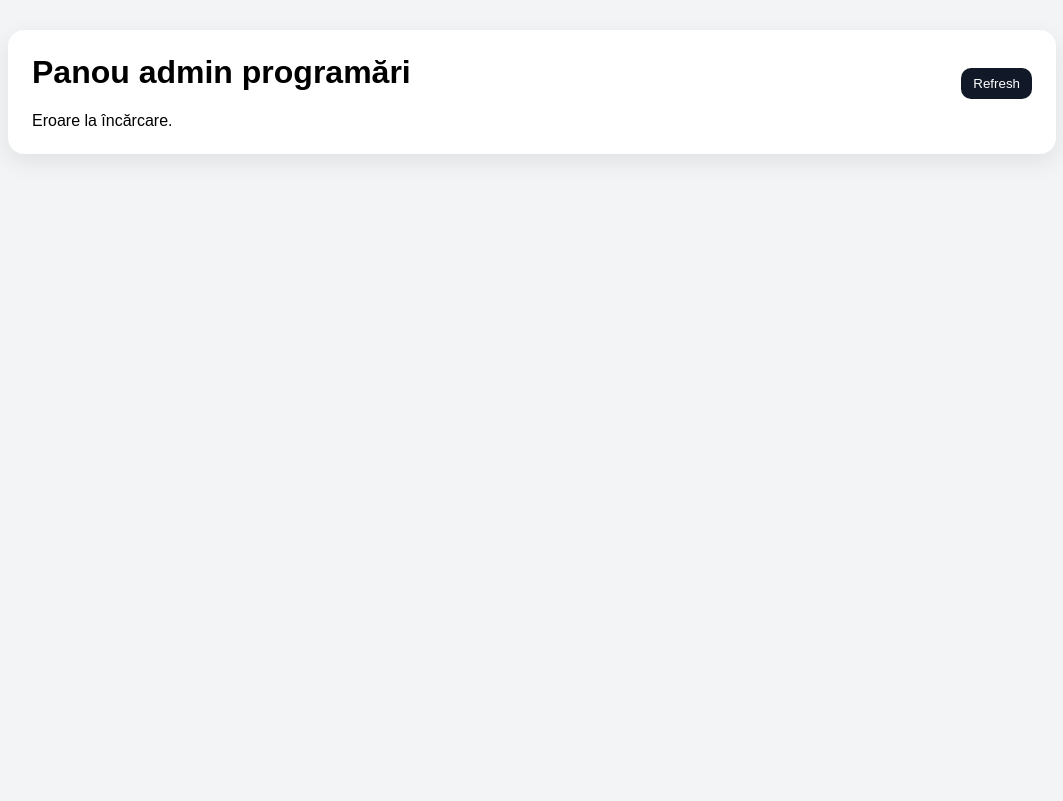
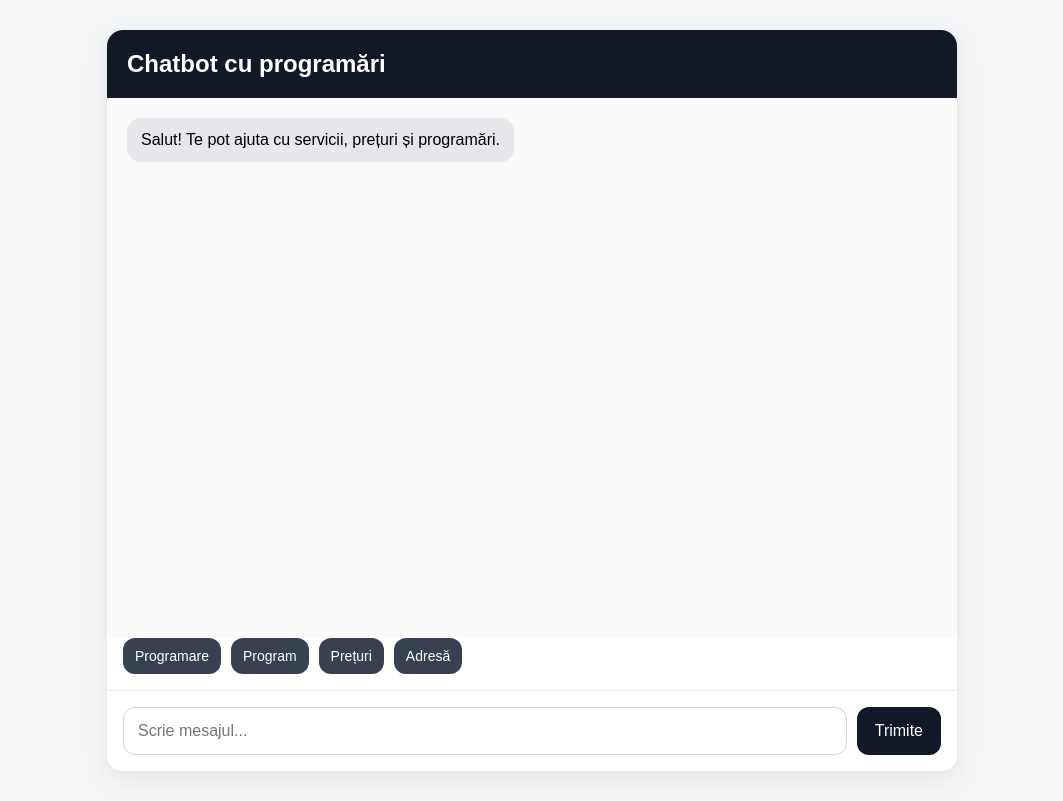
Before and after one commit to alex23-ui/ai-chatbot, a website: page public/admin.html in a window 1280 px wide. Shown: the whole page, without its empty margins (108-1171 px from the left). Drawn offline with Linux system fonts and the light colour scheme; no server answers.

Commit message:
Update admin.html

```diff
--- a/public/admin.html
+++ b/public/admin.html
@@ -3,133 +3,189 @@
 <head>
   <meta charset="UTF-8" />
   <meta name="viewport" content="width=device-width, initial-scale=1.0" />
-  <title>Admin programări</title>
+  <title>Chatbot cu programări</title>
   <style>
     body {
+      margin: 0;
       font-family: Arial, sans-serif;
-      background: #f3f4f6;
-      margin: 0;
-      padding: 30px;
+      background: #f4f6f8;
     }
-    .wrap {
-      max-width: 1000px;
-      margin: auto;
+    .container {
+      max-width: 850px;
+      margin: 30px auto;
       background: white;
       border-radius: 16px;
-      padding: 24px;
       box-shadow: 0 8px 24px rgba(0,0,0,0.08);
+      overflow: hidden;
     }
-    h1 {
-      margin-top: 0;
-    }
-    table {
-      width: 100%;
-      border-collapse: collapse;
-      margin-top: 20px;
-    }
-    th, td {
-      padding: 12px;
-      border-bottom: 1px solid #e5e7eb;
-      text-align: left;
-    }
-    th {
+    .header {
+      padding: 20px;
+      font-size: 24px;
+      font-weight: bold;
       background: #111827;
       color: white;
     }
+    #chat {
+      height: 500px;
+      overflow-y: auto;
+      padding: 20px;
+      background: #fafafa;
+    }
+    .msg {
+      margin-bottom: 14px;
+      line-height: 1.5;
+    }
+    .user {
+      text-align: right;
+    }
+    .user span {
+      display: inline-block;
+      background: #dbeafe;
+      padding: 10px 14px;
+      border-radius: 14px;
+      max-width: 75%;
+    }
+    .bot span {
+      display: inline-block;
+      background: #e5e7eb;
+      padding: 10px 14px;
+      border-radius: 14px;
+      max-width: 75%;
+    }
+    .input-area {
+      display: flex;
+      gap: 10px;
+      padding: 16px;
+      border-top: 1px solid #eee;
+      background: white;
+    }
+    input {
+      flex: 1;
+      padding: 14px;
+      font-size: 16px;
+      border: 1px solid #d1d5db;
+      border-radius: 12px;
+      outline: none;
+    }
     button {
-      padding: 8px 12px;
+      padding: 14px 18px;
+      font-size: 16px;
       border: none;
-      border-radius: 10px;
+      border-radius: 12px;
       cursor: pointer;
-      background: #dc2626;
+      background: #111827;
       color: white;
     }
-    .topbar {
+    .typing {
+      color: #666;
+      font-style: italic;
+      margin-bottom: 12px;
+    }
+    .quick-actions {
       display: flex;
-      justify-content: space-between;
-      align-items: center;
-      gap: 12px;
+      gap: 10px;
+      flex-wrap: wrap;
+      padding: 0 16px 16px;
+      background: white;
     }
-    .refresh {
-      background: #111827;
-    }
-    .empty {
-      margin-top: 20px;
-      color: #666;
+    .quick-actions button {
+      background: #374151;
+      padding: 10px 12px;
+      font-size: 14px;
     }
   </style>
 </head>
 <body>
-  <div class="wrap">
-    <div class="topbar">
-      <h1>Panou admin programări</h1>
-      <button class="refresh" onclick="loadAppointments()">Refresh</button>
+  <div class="container">
+    <div class="header">Chatbot cu programări</div>
+
+    <div id="chat"></div>
+
+    <div class="quick-actions">
+      <button onclick="quickMessage('Vreau să fac o programare')">Programare</button>
+      <button onclick="quickMessage('Care este programul?')">Program</button>
+      <button onclick="quickMessage('Ce prețuri aveți?')">Prețuri</button>
+      <button onclick="quickMessage('Unde sunteți?')">Adresă</button>
     </div>
 
-    <div id="content"></div>
+    <div class="input-area">
+      <input id="message" type="text" placeholder="Scrie mesajul..." />
+      <button onclick="sendMessage()">Trimite</button>
+    </div>
   </div>
 
   <script>
-    async function loadAppointments() {
-      const content = document.getElementById("content");
-      content.innerHTML = "Se încarcă...";
+    const chat = document.getElementById("chat");
+    const input = document.getElementById("message");
+    const sessionId = localStorage.getItem("sessionId") || crypto.randomUUID();
+
+    localStorage.setItem("sessionId", sessionId);
+
+    function escapeHtml(text) {
+      const div = document.createElement("div");
+      div.innerText = text;
+      return div.innerHTML;
+    }
+
+    function addMessage(text, sender) {
+      const div = document.createElement("div");
+      div.className = "msg " + sender;
+      div.innerHTML = `<span>${escapeHtml(text)}</span>`;
+      chat.appendChild(div);
+      chat.scrollTop = chat.scrollHeight;
+    }
+
+    function addTyping() {
+      const div = document.createElement("div");
+      div.className = "typing";
+      div.id = "typing";
+      div.textContent = "Botul scrie...";
+      chat.appendChild(div);
+      chat.scrollTop = chat.scrollHeight;
+    }
+
+    function removeTyping() {
+      const typing = document.getElementById("typing");
+      if (typing) typing.remove();
+    }
+
+    async function sendMessage(customMessage) {
+      const message = customMessage || input.value.trim();
+      if (!message) return;
+
+      addMessage(message, "user");
+      input.value = "";
+      addTyping();
 
       try {
-        const res = await fetch("/api/appointments");
+        const res = await fetch("/chat", {
+          method: "POST",
+          headers: {
+            "Content-Type": "application/json"
+          },
+          body: JSON.stringify({ message, sessionId })
+        });
+
         const data = await res.json();
-
-        if (!data.length) {
-          content.innerHTML = '<div class="empty">Nu există programări.</div>';
-          return;
-        }
-
-        let html = `
-          <table>
-            <thead>
-              <tr>
-                <th>Nume</th>
-                <th>Serviciu</th>
-                <th>Zi</th>
-                <th>Oră</th>
-                <th>Creat</th>
-                <th>Acțiune</th>
-              </tr>
-            </thead>
-            <tbody>
-        `;
-
-        for (const item of data) {
-          html += `
-            <tr>
-              <td>${item.name}</td>
-              <td>${item.service}</td>
-              <td>${item.day}</td>
-              <td>${item.time}</td>
-              <td>${new Date(item.createdAt).toLocaleString()}</td>
-              <td><button onclick="deleteAppointment(${item.id})">Șterge</button></td>
-            </tr>
-          `;
-        }
-
-        html += `</tbody></table>`;
-        content.innerHTML = html;
-      } catch (error) {
-        content.innerHTML = "Eroare la încărcare.";
+        removeTyping();
+        addMessage(data.reply || "Fără răspuns", "bot");
+      } catch (err) {
+        removeTyping();
+        addMessage("Eroare la server.", "bot");
       }
     }
 
-    async function deleteAppointment(id) {
-      const ok = confirm("Sigur vrei să ștergi programarea?");
-      if (!ok) return;
-
-      await fetch("/api/appointments/" + id, {
-        method: "DELETE"
-      });
-
-      loadAppointments();
+    function quickMessage(text) {
+      sendMessage(text);
     }
 
-    loadAppointments();
+    input.addEventListener("keypress", function(e) {
+      if (e.key === "Enter") {
+        sendMessage();
+      }
+    });
+
+    addMessage("Salut! Te pot ajuta cu servicii, prețuri și programări.", "bot");
   </script>
 </body>
 </html>
```
